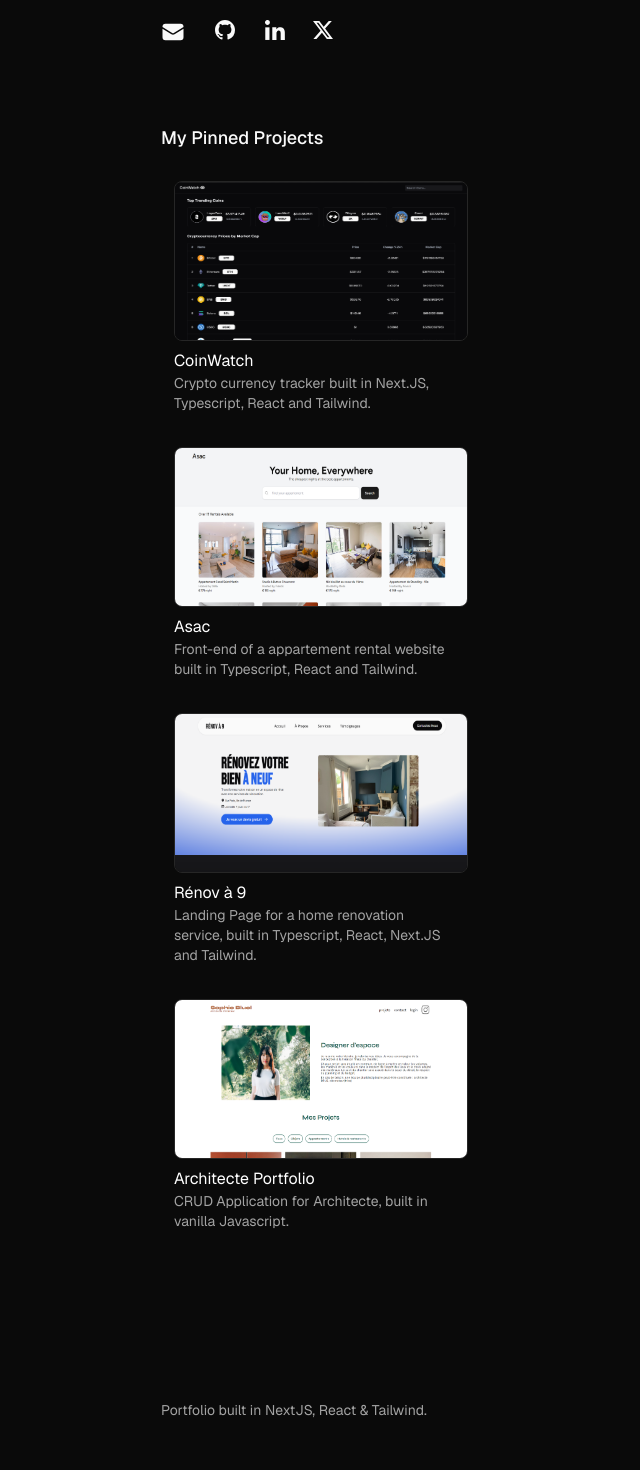
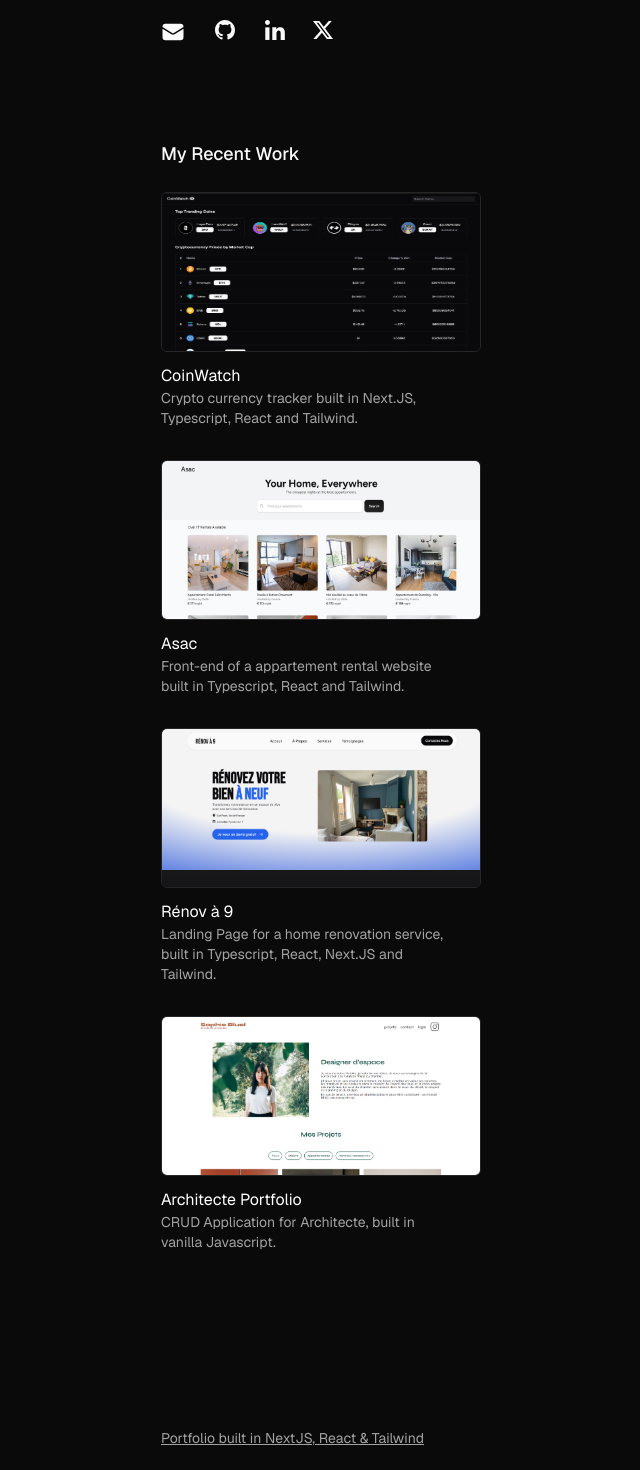
Before and after one commit to zinedinechami/portfolio_next, a Next.js app: page / in a window 1280 px wide. Shown: the part 240-1710 px from the top of the page, without its empty margins (199-839 px from the left). Built offline with nearby package versions, Linux system fonts and the light colour scheme.

Commit message:
updated project cards, they are now larger

```diff
--- a/src/app/page.tsx
+++ b/src/app/page.tsx
@@ -10,8 +10,13 @@ export default function Page() {
         <main className={GeistSans.className}>
           <About />
           <Projects />
-          <div className="mb-10 mt-16 text-sm text-neutral-400">
-            Portfolio built in NextJS, React & Tailwind.
+          <div className="mb-10 mt-16 text-sm text-neutral-400 hover:text-neutral-200 transition-colors">
+            <a
+              href="https://github.com/zinedinechami/portfolio_next"
+              className="underline"
+            >
+              Portfolio built in NextJS, React & Tailwind
+            </a>
           </div>
         </main>
       </body>
--- a/src/app/sections/about.tsx
+++ b/src/app/sections/about.tsx
@@ -1,7 +1,7 @@
 export default function About() {
   return (
     <>
-      <section id="about" className="pt-24 pb-20 sm:w-11/12 w-full">
+      <section id="about" className="pt-24 pb-24 sm:w-11/12 w-full">
         <div className="flex pb-3 ">
           <h1 className="text-3xl  font-medium text-neutral-50 ">
             hi, i&apos;m Zinedine 👋🏻
--- a/src/app/sections/projects.tsx
+++ b/src/app/sections/projects.tsx
@@ -9,8 +9,8 @@ export default function Projects() {
   return (
     <>
       <section id="projects" className="pb-20 ">
-        <h1 className="text-lg font-medium text-neutral-50 mb-5">
-          My Pinned Projects
+        <h1 className="text-lg font-medium text-neutral-50 mb-6">
+          My Recent Work
         </h1>
 
         <div className="flex flex-wrap ">
@@ -21,20 +21,20 @@ export default function Projects() {
                   href={"/projects/" + data.id}
                   className="w-full  sm:w-80 mr-5"
                 >
-                  <article className="w-full  sm:w-80 mb-2 rounded-lg  border border-neutral-950   hover:scale-105 transition-all hover:border-neutral-800 hover:bg-neutral-900/70    relative">
-                    <div className="flex  flex-wrap">
-                      <div className="pt-2 pb-2 ml-3 mr-3 ">
+                  <article className="w-full  sm:w-80 mb-4        transition-all hover:opacity-60    relative">
+                    <div className="flex  flex-wrap ">
+                      <div className=" mb-3">
                         <Image
                           src={data.img}
                           width={320}
                           height={350}
                           quality={100}
                           alt={data.title}
-                          className="rounded-lg object-fill w-80 h-40 border border-neutral-800"
+                          className="rounded-md object-fill w-80 h-40 border border-neutral-800"
                         />
                       </div>
 
-                      <div className=" ml-3">
+                      <div className=" ">
                         <h1 className="  text-base ">{data.title} </h1>
 
                         <p className=" w-11/12  text-neutral-400 text-sm  mb-2">
```
